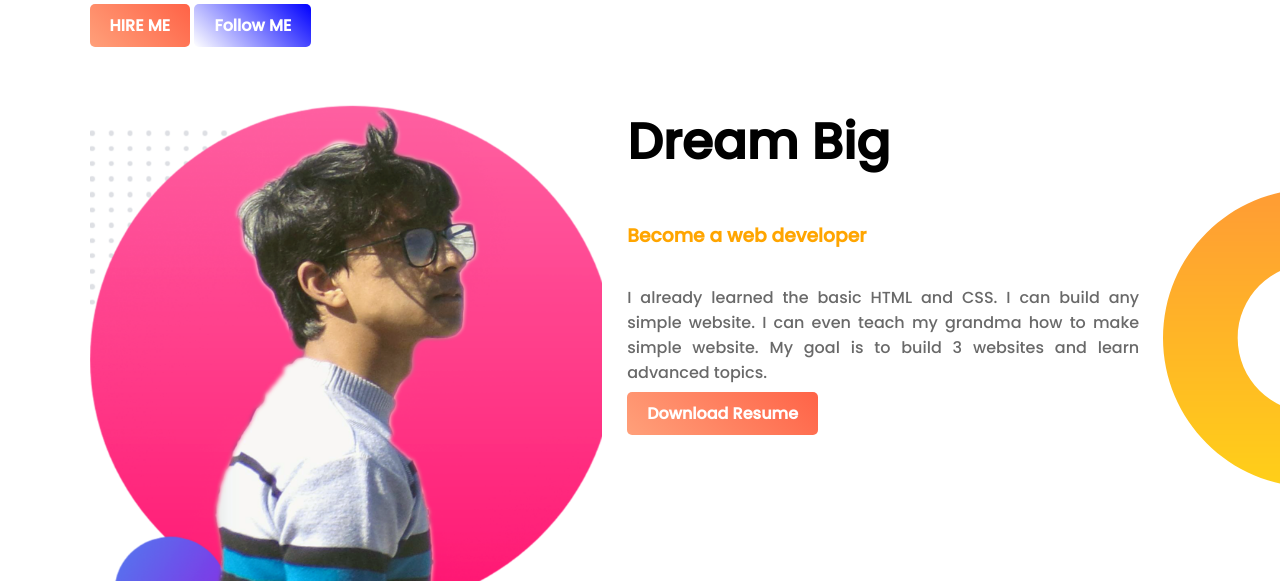
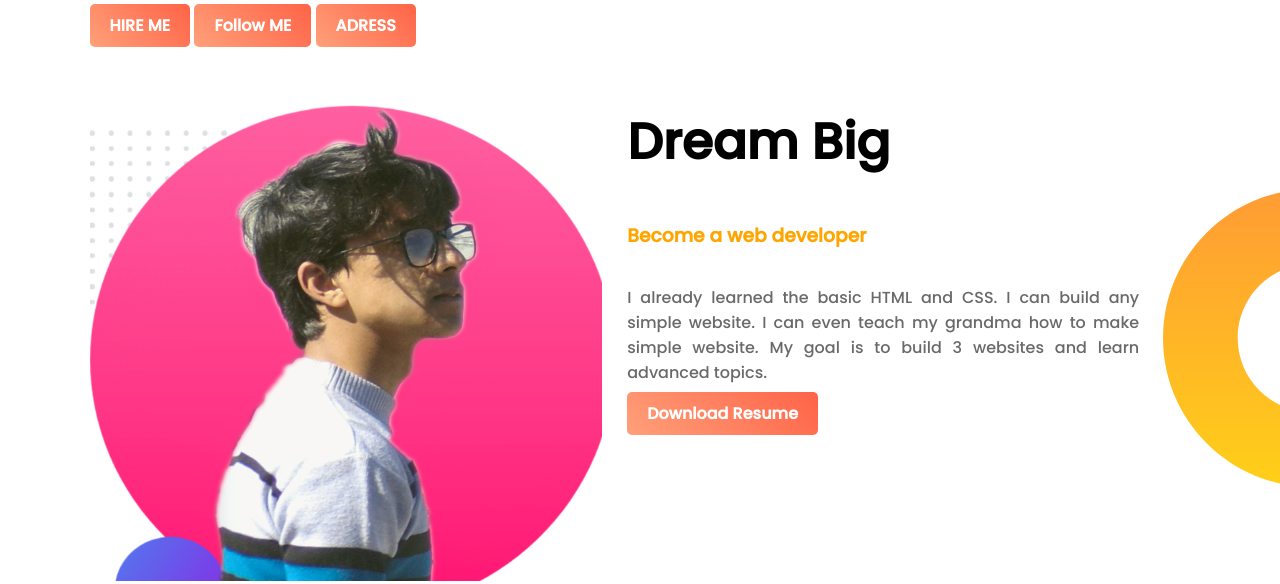
Before and after one commit to naimul7030/portfolio, a plain HTML site: page index.html in a window 1280 px wide. Shown: the part 476-1060 px from the top of the page. Drawn offline with Linux system fonts and the light colour scheme.

Commit message:
Update index.html

```diff
--- a/index.html
+++ b/index.html
@@ -16,7 +16,9 @@
         <h3>A lazy person with all hardworking skills</h3>
         <p class="p">You might saw me lying on bed,skipping classes and studies,doing all kinds of fakibazis.Fakibazs are creative.But nobody pays me a dime for that work. That's why I am learning and mastering web development. I will not stop until I become the Web Development Hero.</p>
         <a target="_blank" href="https://www.linkedin.com/in/g-m-naimul-b15667177/" class="link">HIRE ME</a>
-            <a target="_blank" href="https://www.facebook.com/gm.naimul/" class="link1">Follow ME</a>
+            <a target="_blank" href="https://www.facebook.com/gm.naimul/" class="link">Follow ME</a>
+             <a target="_blank" href="Adress.html" class= "link">ADRESS</a>
+
         </div>
         <div class="pwidth">
             <img src="images/profile.png" alt="">
```
